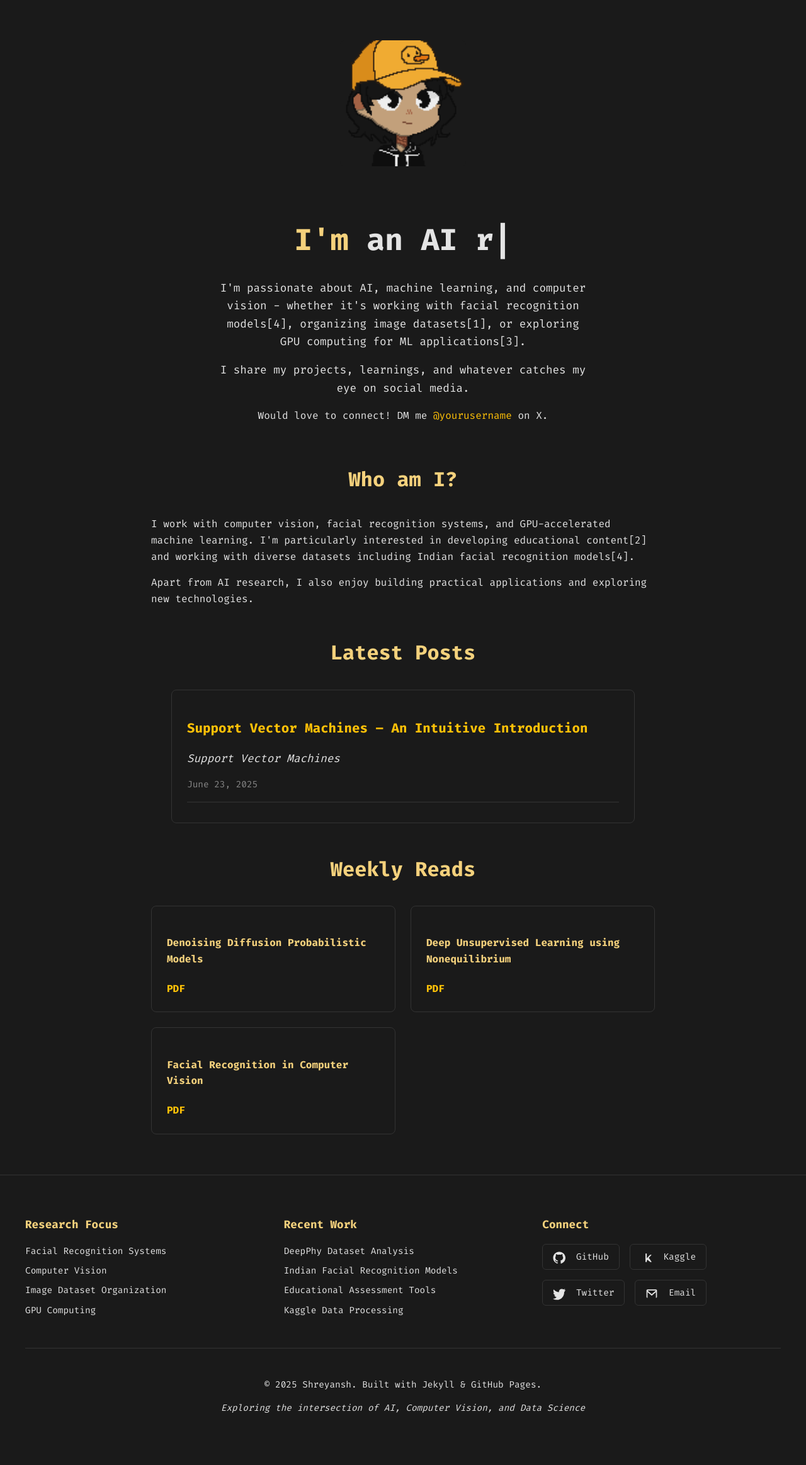
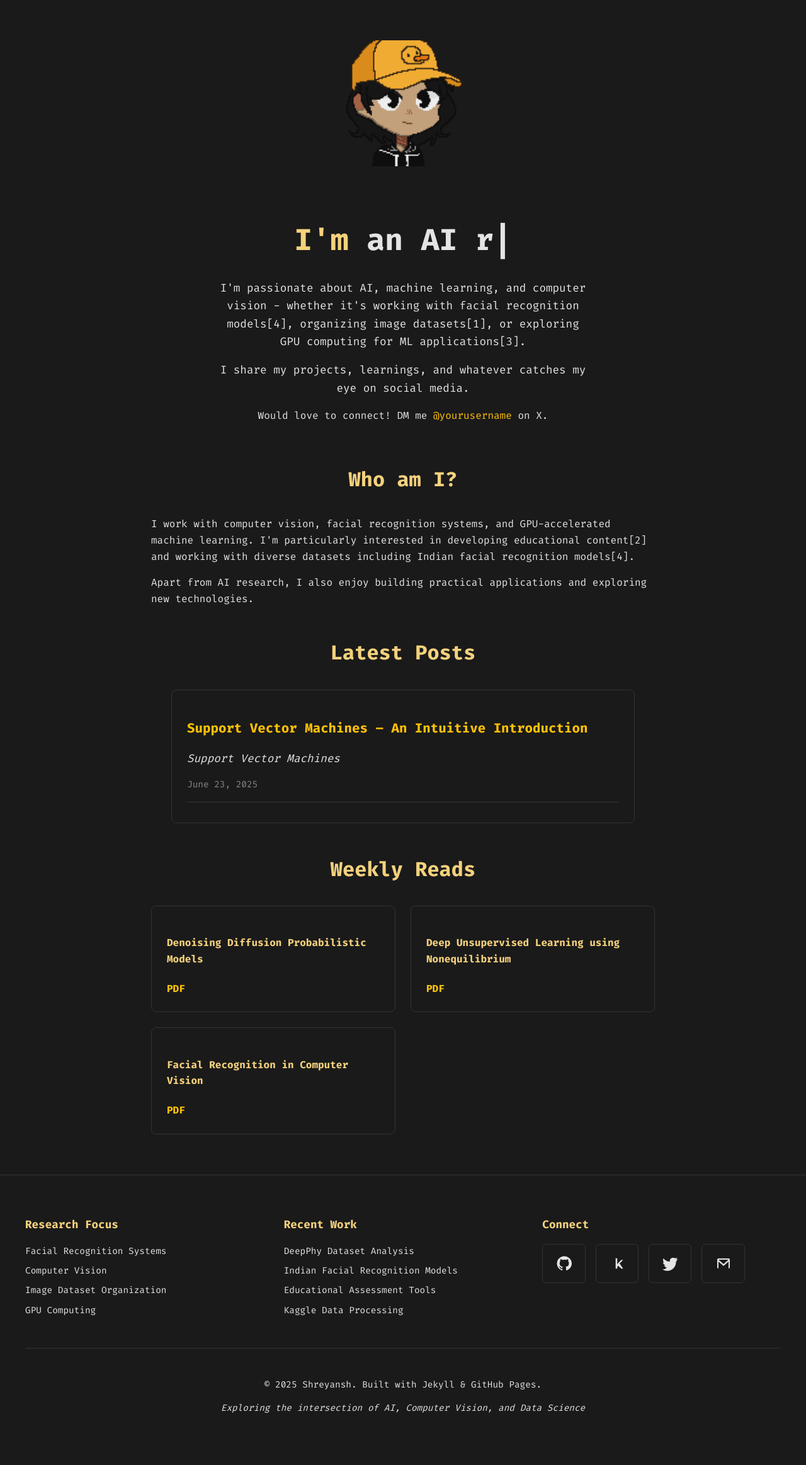
Before and after one commit to shrrynsh/site.github.io, a Jekyll site: the page built from index.md, in a window 1280 px wide. Shown: the whole page at 63% size. Built offline with Jekyll 4.4.1, drawn with Linux system fonts in a browser that asks for light colours.

Commit message:
Update default.html

```diff
--- a/_layouts/default.html
+++ b/_layouts/default.html
@@ -35,20 +35,16 @@
           <h3>Connect</h3>
           <div class="social-links">
             <a href="https://github.com/shrrynsh" class="social-link" title="GitHub">
-              <svg class="footer-icon" xmlns="http://www.w3.org/2000/svg" width="20" height="20" fill="currentColor" viewBox="0 0 24 24"><path d="M12 .5C5.73.5.5 5.74.5 12.02c0 5.1 3.29 9.43 7.86 10.96.58.11.79-.25.79-.56 0-.28-.01-1.02-.02-2-3.2.7-3.88-1.54-3.88-1.54-.53-1.34-1.3-1.7-1.3-1.7-1.06-.72.08-.71.08-.71 1.17.08 1.78 1.2 1.78 1.2 1.04 1.78 2.73 1.27 3.4.97.11-.75.41-1.27.74-1.56-2.55-.29-5.23-1.28-5.23-5.7 0-1.26.45-2.29 1.19-3.1-.12-.29-.52-1.46.11-3.05 0 0 .97-.31 3.18 1.18a11.1 11.1 0 0 1 2.9-.39c.98 0 1.97.13 2.9.39 2.2-1.49 3.17-1.18 3.17-1.18.63 1.59.23 2.76.11 3.05.74.81 1.19 1.84 1.19 3.1 0 4.43-2.69 5.41-5.25 5.7.42.36.79 1.09.79 2.2 0 1.59-.01 2.87-.01 3.26 0 .31.21.68.8.56C20.71 21.45 24 17.12 24 12.02 24 5.74 18.77.5 12 .5z"/></svg>
-              <span>GitHub</span>
+              <svg class="footer-icon" xmlns="http://www.w3.org/2000/svg" width="24" height="24" fill="currentColor" viewBox="0 0 24 24"><path d="M12 .5C5.73.5.5 5.74.5 12.02c0 5.1 3.29 9.43 7.86 10.96.58.11.79-.25.79-.56 0-.28-.01-1.02-.02-2-3.2.7-3.88-1.54-3.88-1.54-.53-1.34-1.3-1.7-1.3-1.7-1.06-.72.08-.71.08-.71 1.17.08 1.78 1.2 1.78 1.2 1.04 1.78 2.73 1.27 3.4.97.11-.75.41-1.27.74-1.56-2.55-.29-5.23-1.28-5.23-5.7 0-1.26.45-2.29 1.19-3.1-.12-.29-.52-1.46.11-3.05 0 0 .97-.31 3.18 1.18a11.1 11.1 0 0 1 2.9-.39c.98 0 1.97.13 2.9.39 2.2-1.49 3.17-1.18 3.17-1.18.63 1.59.23 2.76.11 3.05.74.81 1.19 1.84 1.19 3.1 0 4.43-2.69 5.41-5.25 5.7.42.36.79 1.09.79 2.2 0 1.59-.01 2.87-.01 3.26 0 .31.21.68.8.56C20.71 21.45 24 17.12 24 12.02 24 5.74 18.77.5 12 .5z"/></svg>
             </a>
             <a href="https://kaggle.com/yourusername" class="social-link" title="Kaggle">
-              <svg class="footer-icon" xmlns="http://www.w3.org/2000/svg" width="20" height="20" fill="currentColor" viewBox="0 0 24 24"><path d="M21.6 20.2h-3.1l-4.2-5.2-2.1 2.2v3h-2.5V3.8h2.5v9.2l6.2-6.6h3.1l-5.5 5.7 5.6 8.1zm-7.7-7.2l4.2 5.2h-2.1l-2.1-2.7-2.1 2.7h-2.1l4.2-5.2z"/></svg>
-              <span>Kaggle</span>
+              <svg class="footer-icon" xmlns="http://www.w3.org/2000/svg" width="24" height="24" fill="currentColor" viewBox="0 0 24 24"><path d="M21.6 20.2h-3.1l-4.2-5.2-2.1 2.2v3h-2.5V3.8h2.5v9.2l6.2-6.6h3.1l-5.5 5.7 5.6 8.1zm-7.7-7.2l4.2 5.2h-2.1l-2.1-2.7-2.1 2.7h-2.1l4.2-5.2z"/></svg>
             </a>
             <a href="https://twitter.com/yourusername" class="social-link" title="Twitter">
-              <svg class="footer-icon" xmlns="http://www.w3.org/2000/svg" width="20" height="20" fill="currentColor" viewBox="0 0 24 24"><path d="M24 4.56c-.89.39-1.85.65-2.86.77a4.93 4.93 0 0 0 2.16-2.72c-.95.56-2.01.97-3.13 1.19A4.92 4.92 0 0 0 16.62 3c-2.72 0-4.93 2.21-4.93 4.93 0 .39.04.77.12 1.13C7.69 8.87 4.07 6.92 1.64 3.9c-.43.74-.67 1.6-.67 2.52 0 1.74.89 3.28 2.25 4.18-.83-.03-1.61-.25-2.29-.63v.06c0 2.43 1.73 4.46 4.03 4.92-.42.12-.87.18-1.33.18-.32 0-.63-.03-.93-.09.63 1.97 2.45 3.41 4.6 3.45A9.87 9.87 0 0 1 0 21.54a13.94 13.94 0 0 0 7.56 2.22c9.05 0 14-7.5 14-14 0-.21 0-.42-.02-.63A9.93 9.93 0 0 0 24 4.56z"/></svg>
-              <span>Twitter</span>
+              <svg class="footer-icon" xmlns="http://www.w3.org/2000/svg" width="24" height="24" fill="currentColor" viewBox="0 0 24 24"><path d="M24 4.56c-.89.39-1.85.65-2.86.77a4.93 4.93 0 0 0 2.16-2.72c-.95.56-2.01.97-3.13 1.19A4.92 4.92 0 0 0 16.62 3c-2.72 0-4.93 2.21-4.93 4.93 0 .39.04.77.12 1.13C7.69 8.87 4.07 6.92 1.64 3.9c-.43.74-.67 1.6-.67 2.52 0 1.74.89 3.28 2.25 4.18-.83-.03-1.61-.25-2.29-.63v.06c0 2.43 1.73 4.46 4.03 4.92-.42.12-.87.18-1.33.18-.32 0-.63-.03-.93-.09.63 1.97 2.45 3.41 4.6 3.45A9.87 9.87 0 0 1 0 21.54a13.94 13.94 0 0 0 7.56 2.22c9.05 0 14-7.5 14-14 0-.21 0-.42-.02-.63A9.93 9.93 0 0 0 24 4.56z"/></svg>
             </a>
             <a href="mailto:your.email@domain.com" class="social-link" title="Email">
-              <svg class="footer-icon" xmlns="http://www.w3.org/2000/svg" width="20" height="20" fill="currentColor" viewBox="0 0 24 24"><path d="M20 4H4c-1.1 0-2 .9-2 2v12c0 1.1.9 2 2 2h16c1.1 0 2-.9 2-2V6c0-1.1-.9-2-2-2zm0 2v.01L12 13 4 6.01V6h16zM4 20V8.99l8 7 8-7V20H4z"/></svg>
-              <span>Email</span>
+              <svg class="footer-icon" xmlns="http://www.w3.org/2000/svg" width="24" height="24" fill="currentColor" viewBox="0 0 24 24"><path d="M20 4H4c-1.1 0-2 .9-2 2v12c0 1.1.9 2 2 2h16c1.1 0 2-.9 2-2V6c0-1.1-.9-2-2-2zm0 2v.01L12 13 4 6.01V6h16zM4 20V8.99l8 7 8-7V20H4z"/></svg>
             </a>
           </div>
         </div>
@@ -153,20 +149,33 @@
     }
 
     .social-link {
-      color: var(--accent, #ffc107);
-      text-decoration: none;
-      padding: 0.5rem 1rem;
+      padding: 0.5rem 0.7rem;
       border: 1px solid var(--border, #333);
       border-radius: 6px;
-      transition: all 0.3s ease;
-      font-size: 0.9rem;
-      font-family: 'Fira Code', 'Courier New', monospace !important;
+      background: none;
+      display: inline-flex;
+      align-items: center;
+      justify-content: center;
+      font-size: 1.2rem;
+      width: 44px;
+      height: 44px;
     }
 
     .social-link:hover {
       background: var(--accent, #ffc107);
       color: var(--bg-dark, #1a1a1a);
     }
+
+    .footer-icon {
+      color: var(--accent, #ffc107) !important;
+      transition: color 0.2s;
+      margin: 0;
+      vertical-align: middle;
+    }
+    .social-link:hover .footer-icon {
+      color: var(--bg-dark, #1a1a1a) !important;
+    }
+    .social-link span { display: none; }
 
     .footer-bottom {
       text-align: center;
@@ -478,16 +487,6 @@
       margin: 0 auto !important;
     }
 
-    .footer-icon {
-      margin-right: 0.5rem;
-      vertical-align: middle;
-      color: var(--accent, #ffc107);
-      transition: color 0.2s;
-    }
-    .social-link:hover .footer-icon {
-      color: var(--bg-dark, #1a1a1a);
-    }
-
   </style>
 
   <!-- Theme Detection Script -->
```
